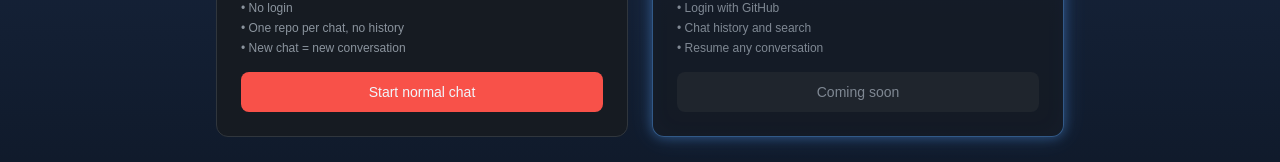
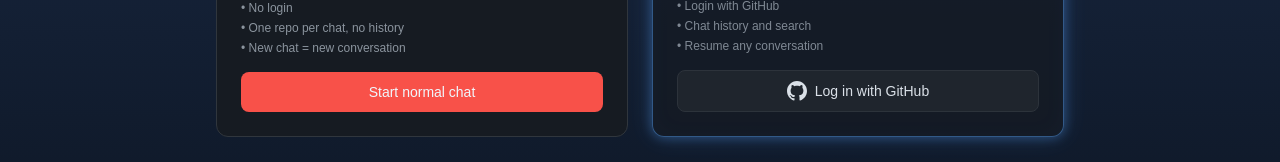
Before and after one commit to Am1rGhe/explain-my-repo-web-app, a Next.js app: page / in a window 1280 px wide. Shown: the part 513-675 px from the top of the page. Built offline with nearby package versions, Linux system fonts and the light colour scheme.

Commit message:
add GitHub login button

```diff
--- a/app/page.tsx
+++ b/app/page.tsx
@@ -1,4 +1,5 @@
 "use client";
+
 import Link from "next/link";
 
 export default function Home() {
@@ -63,10 +64,15 @@
               </ul>
               <button
                 type="button"
-                disabled
-                className="inline-flex items-center justify-center rounded-lg bg-app-button text-app-muted text-sm font-medium py-2.5 px-4 cursor-not-allowed"
+                onClick={() => {
+                  // to implement later
+                }}
+                className="inline-flex items-center justify-center gap-2 rounded-lg border border-app-border bg-app-button text-app-main text-sm font-medium py-2.5 px-4 hover:bg-app-border transition-colors"
               >
-                Coming soon
+                <svg xmlns="http://www.w3.org/2000/svg" viewBox="0 0 24 24" fill="currentColor" className="h-5 w-5">
+                  <path d="M12 0c-6.626 0-12 5.373-12 12 0 5.302 3.438 9.8 8.207 11.387.599.111.793-.261.793-.577v-2.234c-3.338.726-4.033-1.416-4.033-1.416-.546-1.387-1.333-1.756-1.333-1.756-1.089-.745.083-.729.083-.729 1.205.084 1.839 1.237 1.839 1.237 1.07 1.834 2.807 1.304 3.492.997.107-.775.418-1.305.762-1.604-2.665-.305-5.467-1.334-5.467-5.931 0-1.311.469-2.381 1.236-3.221-.124-.303-.535-1.524.117-3.176 0 0 1.008-.322 3.301 1.23.957-.266 1.983-.399 3.003-.404 1.02.005 2.047.138 3.006.404 2.291-1.552 3.297-1.23 3.297-1.23.653 1.653.242 2.874.118 3.176.77.84 1.235 1.911 1.235 3.221 0 4.609-2.807 5.624-5.479 5.921.43.372.823 1.102.823 2.222v3.293c0 .319.192.694.801.576 4.765-1.589 8.199-6.086 8.199-11.386 0-6.627-5.373-12-12-12z" />
+                </svg>
+                Log in with GitHub
               </button>
             </div>
           </div>
```
